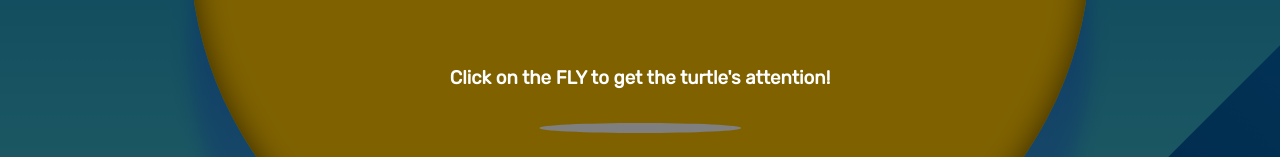
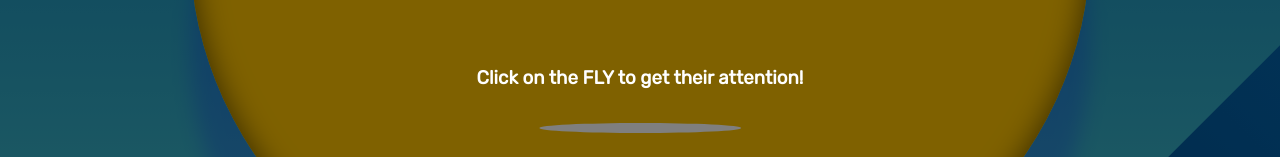
Before and after one commit to zacharyjohnkline/following-eyes, a plain HTML site: page index.html in a window 1280 px wide. Shown: the part 412-569 px from the top of the page. Drawn offline with Linux system fonts and the light colour scheme.

Commit message:
Updated text

```diff
--- a/index.html
+++ b/index.html
@@ -22,7 +22,7 @@
         height="80px"
       />
       <h3 id="Overlay-Words">
-        Click on the FLY to get the turtle's attention!
+        Click on the FLY to get their attention!
       </h3>
     </div>
     <div class="Title-Container">
```
